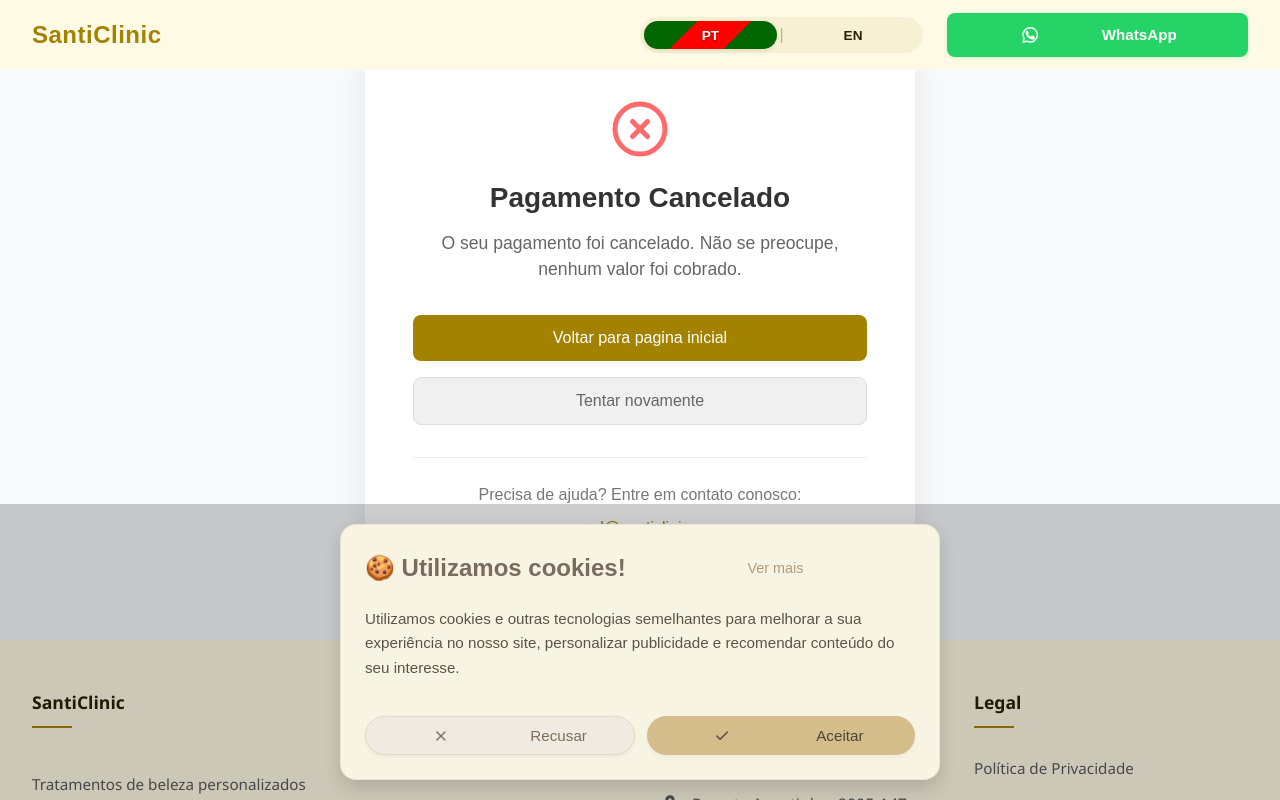
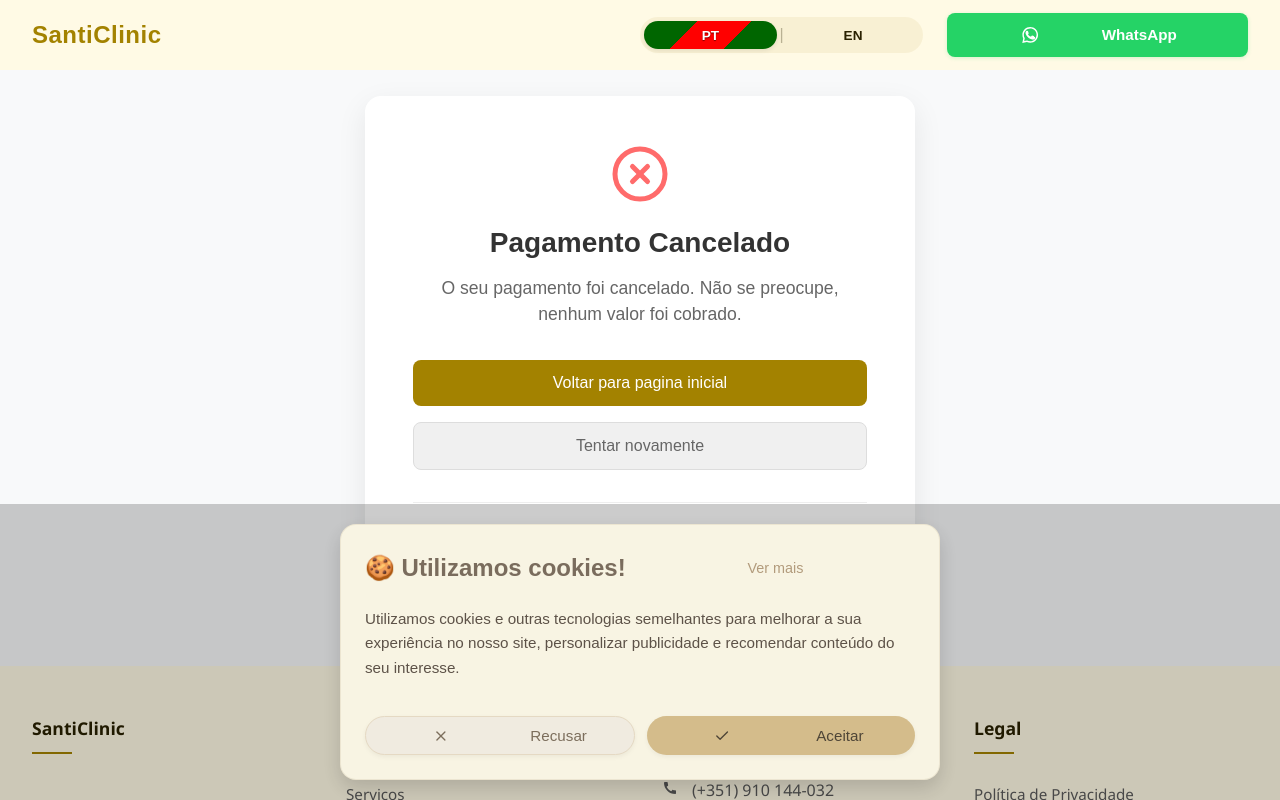
Before and after one commit to Webtech87/Mummy_LandingPage, a React (Vite) app in the folder client1/: page /payment-canceled in a window 1280 px wide. Shown: the top 800 px of the page. Built offline with nearby package versions, Linux system fonts and the light colour scheme.

Commit message:
add margin to payment canceled page

```diff
--- a/client1/src/styles/components/payment-canceled.css
+++ b/client1/src/styles/components/payment-canceled.css
@@ -16,6 +16,7 @@
     width: 100%;
     text-align: center;
     animation: slideUp 0.5s ease-out forwards;
+    margin-top: 4rem;
   }
 
   .payment-icon {
```
